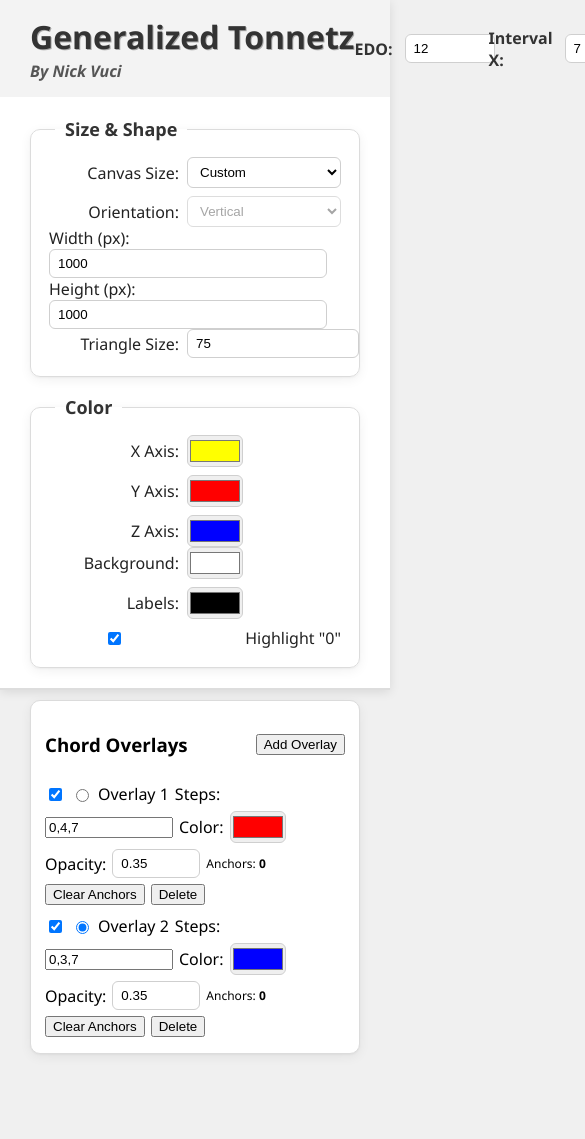
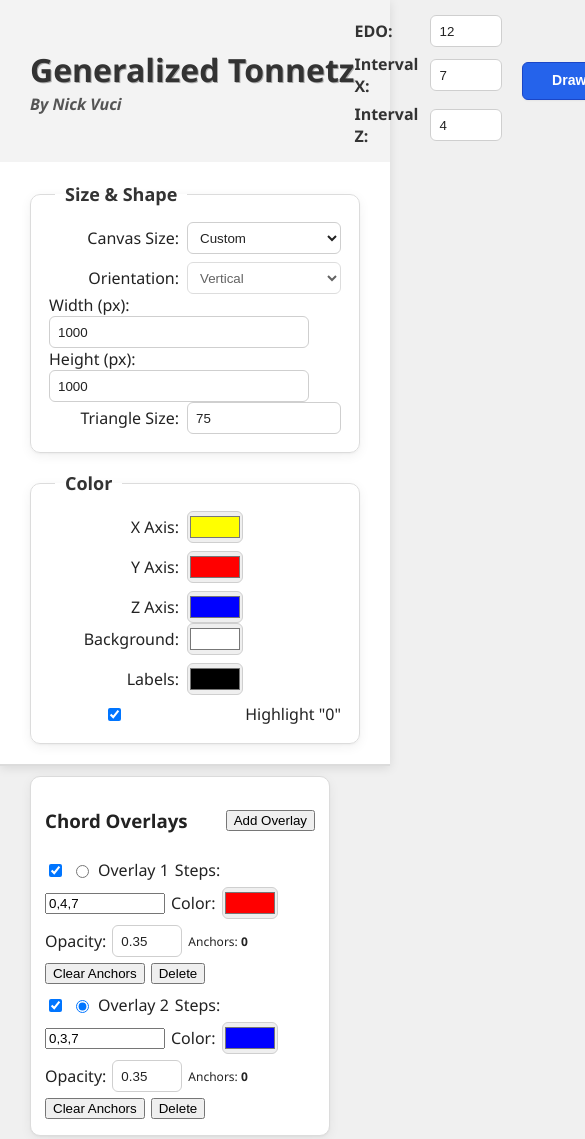
Before and after one commit to NickVuci/GeneralizedTonnetz, a plain HTML site: page index.html in a window 390 px wide. Shown: the top 1139 px of the page, 585 px wide, since content can reach past the window. Drawn offline with nearby package versions, Linux system fonts and the light colour scheme.

Commit message:
Refactor styles to implement design tokens for improved consistency; enhance layout and responsiveness across components

```diff
--- a/styles.css
+++ b/styles.css
@@ -1,37 +1,163 @@
-/* Existing styles */
+/* =========================
+   Design Tokens
+   ========================= */
+:root {
+  /* Color */
+  --bg: #f0f0f0;
+  --surface: #ffffff;
+  --surface-muted: rgba(240, 240, 240, 0.8);
+  --text: #222;
+  --text-strong: #333;
+  --text-muted: #555;
+  --border: #dcdcdc;
+  --border-input: #cfcfcf;
+
+  /* Base palette */
+  --white: #ffffff;
+  --black: #000000;
+
+  /* Header */
+  --header-bg: rgba(255, 255, 255, 0.95);
+  --text-shadow: #aaaaaa;
+
+  /* Brand (header actions) */
+  --primary: #2563eb;
+  --primary-600: #1d4ed8;
+  --primary-700: #1b46c6;
+  --primary-border: var(--primary-700);
+  --on-primary: #ffffff;
+
+  /* Elevation */
+  --shadow-1: 0 1px 2px rgba(0,0,0,0.04), 0 3px 12px rgba(0,0,0,0.06);
+  --shadow-header: 0 2px 10px rgba(0, 0, 0, 0.1);
+
+  /* Radius */
+  --radius: 10px;
+  --radius-sm: 6px;
+
+  /* Spacing */
+  --pad-x: 30px;
+  --pad-y: 20px;
+  --gap-xs: 6px;
+  --gap-sm: 8px;
+  --gap-md: 12px;
+  --gap-lg: 18px;
+
+  /* Forms */
+  --label-width: 130px;
+  --input-max: 260px;
+  --input-h: 32px;
+  --axis-swatch: 56px;
+  --header-input-w: 72px;
+  --input-bg: var(--surface);
+
+  /* Layout */
+  --z-header: 1000;
+
+  /* Breakpoints */
+  --bp-2col: 1400px;
+  --bp-1col: 800px;
+
+  /* Toggles */
+  --toggle-fg: #666666;
+  --toggle-hover-bg: rgba(0, 0, 0, 0.1);
+
+  /* Actions (legacy green draw button) */
+  --action-green: #4caf50;
+  --action-green-hover: #45a049;
+  --on-solid: #ffffff;
+}
+
+/* Optional dark theme scaffold */
+@media (prefers-color-scheme: dark) {
+  :root {
+    --bg: #141414;
+    --surface: #1c1c1c;
+    --surface-muted: rgba(32,32,32,0.8);
+    --text: #e6e6e6;
+    --text-strong: #f2f2f2;
+    --text-muted: #bdbdbd;
+    --border: #2b2b2b;
+    --border-input: #3a3a3a;
+    --primary: #3b82f6;
+    --primary-600: #2563eb;
+    --primary-700: #1d4ed8;
+    --header-bg: rgba(28, 28, 28, 0.95);
+    --toggle-hover-bg: rgba(255, 255, 255, 0.08);
+  }
+}
+
+/* =========================
+   Base / Resets
+   ========================= */
+*,
+*::before,
+*::after { box-sizing: border-box; }
+
+html, body { height: 100%; }
+
 body {
   font-family: 'Segoe UI', Tahoma, Geneva, Verdana, sans-serif;
-    background-color: #f0f0f0;
+  background-color: var(--bg);
+  color: var(--text);
   margin: 0;
-    padding: 0;
 }
 
+:focus-visible {
+  outline: 2px solid var(--primary);
+  outline-offset: 2px;
+}
+
+@media (prefers-reduced-motion: reduce) {
+  * { animation: none !important; transition: none !important; }
+}
+
+/* =========================
+   Header / Controls Shell
+   ========================= */
 #controls {
   position: sticky;
   top: 0;
-    z-index: 1000;
-    background-color: rgba(255, 255, 255, 0.95);
-    border-bottom: 2px solid #ddd;
-    box-shadow: 0 2px 10px rgba(0, 0, 0, 0.1);
+  z-index: var(--z-header);
+  background-color: var(--header-bg);
+  border-bottom: 2px solid var(--border);
+  box-shadow: var(--shadow-header);
   backdrop-filter: blur(5px);
   width: 100%;
 }
 
-.header-controls {
-    margin-bottom: 0;
-    text-align: left;
-}
+.header-controls { margin-bottom: 0; text-align: left; }
 
 .controls-header {
   display: flex;
   justify-content: space-between;
   align-items: center;
-    padding: 15px 30px;
-    background-color: rgba(240, 240, 240, 0.8);
+  padding: 15px var(--pad-x);
+  background-color: var(--surface-muted);
 }
 
-.title-section { flex: 0 0 auto; }
+.title-section {
+  flex: 0 0 auto;
+  display: flex;
+  flex-direction: column;
+  align-items: flex-start;
+}
 
+.main-title {
+  font-size: 32px;
+  color: var(--text-strong);
+  margin: 0;
+  text-shadow: 1px 1px var(--text-shadow);
+}
+
+.subtitle {
+  font-size: 16px;
+  color: var(--text-muted);
+  margin: 2px 0 0 0;
+  font-style: italic;
+}
+
+/* Primary actions (top-right) */
 .header-actions {
   display: flex;
   gap: 10px;
@@ -39,39 +165,35 @@
   margin-left: 20px;
 }
 
-/* Header lattice controls centered area */
+.header-actions .primary-action {
+  padding: 10px 16px;
+  font-size: 14px;
+  font-weight: 600;
+  border: 1px solid var(--primary-border);
+  background-color: var(--primary);
+  color: var(--on-primary);
+  border-radius: var(--radius-sm);
+  cursor: pointer;
+  min-width: 150px;
+  line-height: 1.1;
+  box-shadow: 0 1px 2px rgba(0,0,0,0.05);
+}
+.header-actions .primary-action:hover { background-color: var(--primary-600); }
+.header-actions .primary-action:active { background-color: var(--primary-700); }
+
+/* Header lattice (center strip) */
 .header-lattice {
   flex: 1 1 auto;
   display: grid;
-    grid-template-columns: auto 72px auto 72px auto 72px; /* EDO, X, Z only */
+  grid-template-columns: auto var(--header-input-w) auto var(--header-input-w) auto var(--header-input-w);
   align-items: center;
   justify-content: center;
-    column-gap: 12px;
+  column-gap: var(--gap-md);
 }
+.header-lattice label { font-weight: 600; color: var(--text-strong); }
+.header-lattice input[type="number"] { width: var(--header-input-w); }
 
-.header-lattice label { font-weight: 600; color: #333; }
-.header-lattice input[type="number"] { width: 72px; }
-
-.title-section {
-    display: flex;
-    flex-direction: column;
-    align-items: flex-start;
-}
-
-.main-title {
-    font-size: 32px;
-    color: #333;
-    margin: 0;
-    text-shadow: 1px 1px #aaa;
-}
-
-.subtitle {
-    font-size: 16px;
-    color: #555;
-    margin: 2px 0 0 0;
-    font-style: italic;
-}
-
+/* Toggle */
 .toggle-btn {
   background: none;
   border: none;
@@ -80,184 +202,135 @@
   cursor: pointer;
   padding: 8px 12px;
   border-radius: 4px;
-    color: #666;
+  color: var(--toggle-fg);
   min-width: 40px;
 }
+.toggle-btn:hover { background-color: var(--toggle-hover-bg); }
 
-.toggle-btn:hover {
-    background-color: rgba(0, 0, 0, 0.1);
-}
-
+/* =========================
+   Controls Grid (cards)
+   ========================= */
 .controls-content {
-    padding: 20px 30px;
+  padding: var(--pad-y) var(--pad-x);
   transition: all 0.3s ease;
   display: grid;
   grid-template-columns: repeat(4, minmax(300px, 1fr));
   grid-auto-flow: row dense;
-    gap: 18px 22px;
+  gap: var(--gap-lg) 22px;
 }
+.controls-content.collapsed { display: none; }
 
-.controls-content.collapsed {
-    display: none;
-}
-
+/* Card */
 fieldset {
-    border: 1px solid #dcdcdc;
-    border-radius: 10px;
+  border: 1px solid var(--border);
+  border-radius: var(--radius);
   padding: 16px 18px 18px;
   margin: 0;
-    background: #fff;
-    box-shadow: 0 1px 2px rgba(0,0,0,0.04), 0 3px 12px rgba(0,0,0,0.06);
+  background: var(--surface);
+  box-shadow: var(--shadow-1);
 }
-
 legend {
   font-weight: 600;
-    color: #333;
+  color: var(--text-strong);
   padding: 0 10px;
   margin-left: 6px;
   font-size: 18px;
 }
 
-.main-actions {
-    grid-column: 1 / -1;
-    text-align: center;
-    padding-top: 10px;
-}
-
-/* Legacy style only when Draw button is placed in the main actions row */
+/* Old green Draw style only when used in the legacy row */
+.main-actions { grid-column: 1 / -1; text-align: center; padding-top: 10px; }
 .main-actions #drawButton {
-    padding: 12px 30px;
-    font-size: 18px;
-    font-weight: bold;
-    background-color: #4CAF50;
-    color: white;
-    border: none;
-    border-radius: 5px;
-    cursor: pointer;
+  padding: 12px 30px; font-size: 18px; font-weight: bold;
+  background-color: var(--action-green); color: var(--on-solid); border: none; border-radius: 5px; cursor: pointer;
   transition: background-color 0.3s;
 }
+.main-actions #drawButton:hover { background-color: var(--action-green-hover); }
 
-.main-actions #drawButton:hover {
-    background-color: #45a049;
-}
-
-/* Align label/input pairs neatly inside each card */
+/* Label/Input alignment inside cards */
 fieldset .control-group {
   display: grid;
-    grid-template-columns: 130px 1fr; /* simpler two-column layout */
+  grid-template-columns: var(--label-width) 1fr;
   align-items: center;
-    column-gap: 8px;
-    row-gap: 8px;
+  column-gap: var(--gap-sm); /* control spacing here */
+  row-gap: var(--gap-sm);
 }
-
 fieldset .control-group label {
   justify-self: end;
   font-weight: 500;
-    color: #222;
+  color: var(--text);
 }
 
-/* Inputs sizing consistency */
+/* =========================
+   Form Controls
+   ========================= */
 input[type="number"],
 select {
   width: 100%;
-    max-width: 260px;
-    margin-right: 0;
+  max-width: var(--input-max);
+  height: var(--input-h);
   padding: 6px 8px;
-    border: 1px solid #cfcfcf;
-    border-radius: 6px;
-    background: #fff;
+  border: 1px solid var(--border-input);
+  border-radius: var(--radius-sm);
+  background: var(--input-bg);
+  color: var(--text);
 }
+input[type="color"] {
+  width: var(--axis-swatch);
+  height: var(--input-h);
+  padding: 0;
+  border: 1px solid var(--border-input);
+  border-radius: var(--radius-sm);
+}
+.axis-color { width: var(--axis-swatch); margin-right: 0; }
 
-input[type="color"] {
-    width: 56px;
-    height: 32px;
-    padding: 0;
-    border: 1px solid #cfcfcf;
-    border-radius: 6px;
-}
-
-.axis-color { width: 56px; margin-right: 0; }
-
-/* Primary header actions only */
-.header-actions .primary-action {
-    padding: 10px 16px;
-    font-size: 14px;
-    font-weight: 600;
-    border: 1px solid #1e40af;
-    background-color: #2563eb;
-    color: #fff;
-    border-radius: 6px;
-    cursor: pointer;
-    min-width: 150px;
-    line-height: 1.1;
-    box-shadow: 0 1px 2px rgba(0,0,0,0.05);
-}
-
-.header-actions .primary-action:hover { background-color: #1d4ed8; }
-.header-actions .primary-action:active { background-color: #1b46c6; }
-
-/* Responsive: collapse to 2 and then 1 columns */
-@media (max-width: 1400px) {
-    .controls-content { grid-template-columns: repeat(2, minmax(300px, 1fr)); }
-}
-
-@media (max-width: 800px) {
-    .controls-content { grid-template-columns: 1fr; }
-}
-
-/* When the viewport is narrower, fall back to a single pair per row to avoid crowding */
-/* two-column layout works well across sizes; keep it consistent */
-
-/* Actions row inside Canvas & Export */
-.export-actions {
-    display: flex;
-    gap: 10px;
-    align-items: center;
-    flex-wrap: wrap;
-}
-
-/* ===== Workspace layout: overlays left, canvas right ===== */
+/* =========================
+   Workspace: overlays left, canvas right
+   ========================= */
 .workspace {
   display: flex;
   gap: 24px;
   align-items: flex-start;
-    padding: 10px 30px 30px;
+  padding: 10px var(--pad-x) 30px;
 }
 
 .overlay-sidebar {
   width: 340px;
   min-width: 300px;
-    background: #fff;
-    border: 1px solid #dcdcdc;
-    border-radius: 10px;
-    box-shadow: 0 1px 2px rgba(0,0,0,0.04), 0 3px 12px rgba(0,0,0,0.06);
+  background: var(--surface);
+  border: 1px solid var(--border);
+  border-radius: var(--radius);
+  box-shadow: var(--shadow-1);
   padding: 12px 14px 16px;
 }
-
 .overlay-header {
-    display: flex;
-    justify-content: space-between;
-    align-items: center;
-    margin-bottom: 8px;
+  display: flex; justify-content: space-between; align-items: center; margin-bottom: 8px;
 }
-
 .overlay-list { display: flex; flex-direction: column; gap: 10px; }
 
 .canvas-wrap {
   flex: 1;
   display: flex;
   justify-content: flex-end; /* right-justify canvas */
-    padding-right: 30px;
+  padding-right: var(--pad-x);
   overflow: auto;
 }
-
 #tonnetzCanvas {
-    margin: 20px 0 30px 0; /* right-justified via .canvas-wrap */
+  margin: 20px 0 30px 0;
   display: block;
-    border: 1px solid #000;
-    background-color: #fff;
+  border: 1px solid var(--black);
+  background-color: var(--surface);
 }
 
-/* axis-color already defined above with consistent sizing (56px); removing duplicate */
-
-/* Removed older generic control/button duplicates to keep styles consistent */
+/* =========================
+   Responsive
+   ========================= */
+@media (max-width: 1400px) {
+  .controls-content { grid-template-columns: repeat(2, minmax(300px, 1fr)); }
+}
+@media (max-width: 800px) {
+  .controls-content { grid-template-columns: 1fr; }
+  .header-lattice {
+    grid-template-columns: auto var(--header-input-w);
+    row-gap: var(--gap-xs);
+  }
+}
```
Lines whose indentation alone changed are shown as unchanged.
